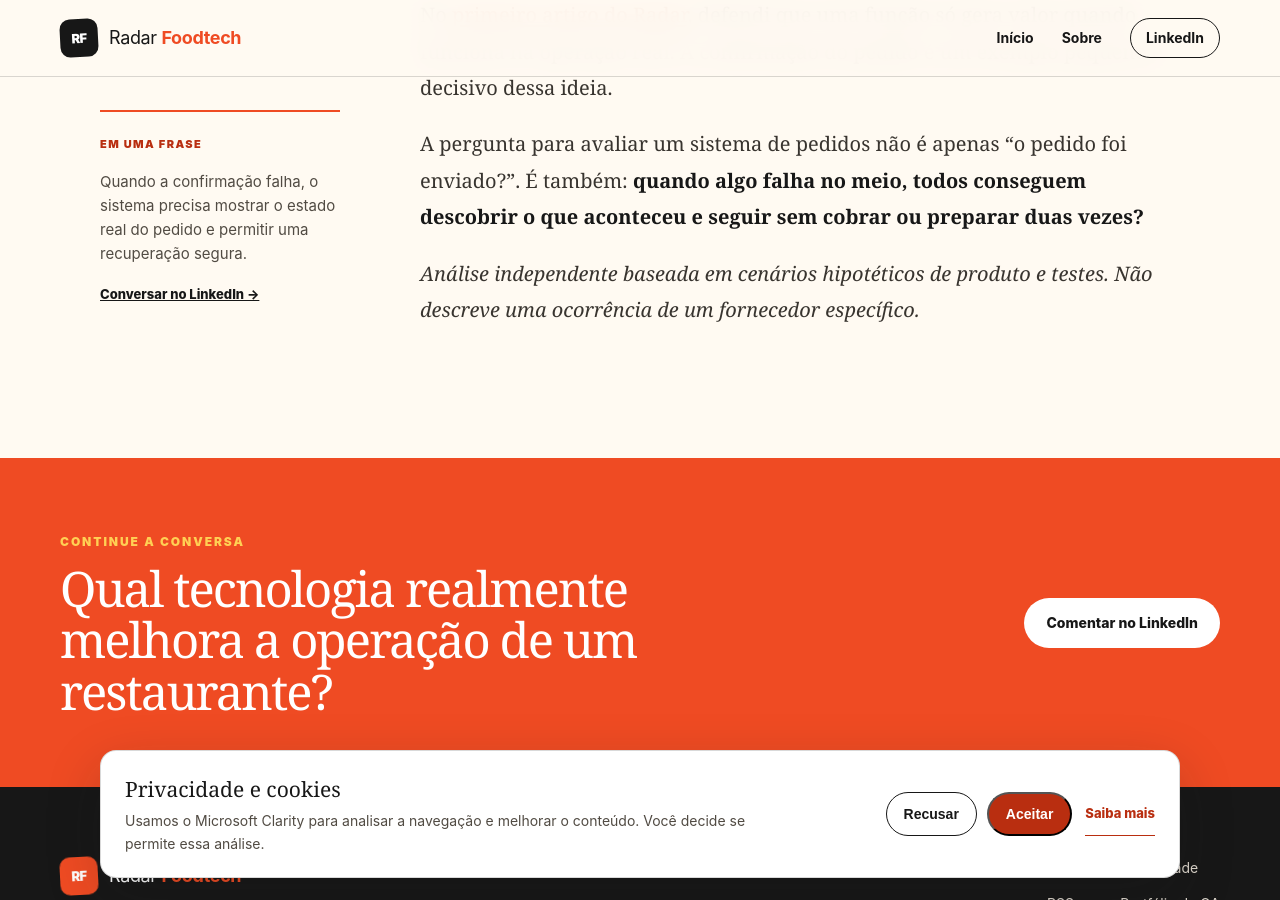
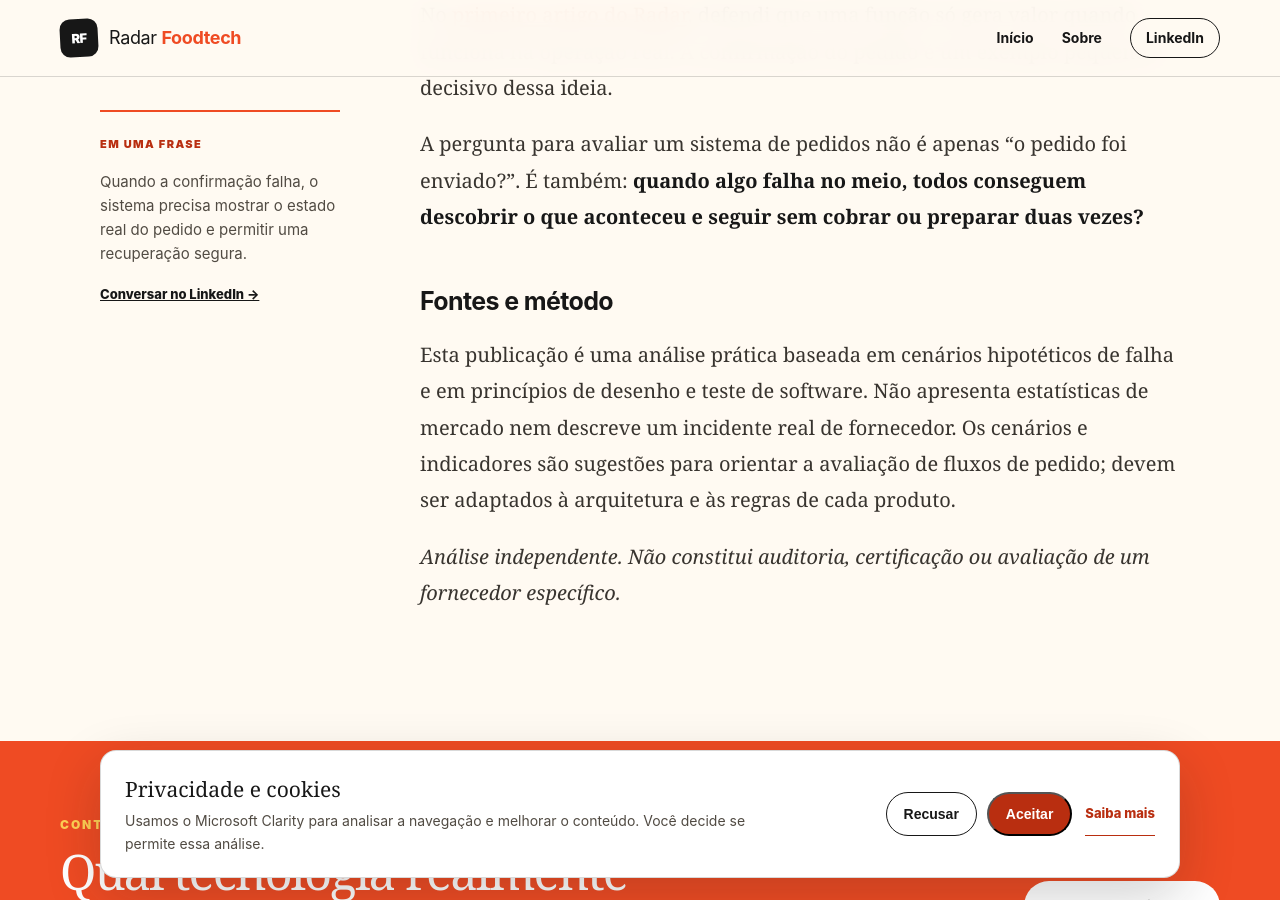
Before and after one commit to inforf/radar-foodtech, a Jekyll site: the page built from _posts/2026-09-27-o-pedido-foi-feito-e-se-a-confirmacao-nao-chegar.md, in a window 1280 px wide and 900 px high, scrolled down 4865 px. Built offline with Jekyll 4.4.1, drawn with Linux system fonts in a browser that asks for light colours.

Commit message:
editorial: add sources and methodology section

```diff
--- a/_posts/2026-09-27-o-pedido-foi-feito-e-se-a-confirmacao-nao-chegar.md
+++ b/_posts/2026-09-27-o-pedido-foi-feito-e-se-a-confirmacao-nao-chegar.md
@@ -58,4 +58,8 @@ No [primeiro artigo do Radar]({{ '/artigos/o-cardapio-digital-ainda-tem-futuro/'
 
 A pergunta para avaliar um sistema de pedidos não é apenas “o pedido foi enviado?”. É também: **quando algo falha no meio, todos conseguem descobrir o que aconteceu e seguir sem cobrar ou preparar duas vezes?**
 
-*Análise independente baseada em cenários hipotéticos de produto e testes. Não descreve uma ocorrência de um fornecedor específico.*
+### Fontes e método
+
+Esta publicação é uma análise prática baseada em cenários hipotéticos de falha e em princípios de desenho e teste de software. Não apresenta estatísticas de mercado nem descreve um incidente real de fornecedor. Os cenários e indicadores são sugestões para orientar a avaliação de fluxos de pedido; devem ser adaptados à arquitetura e às regras de cada produto.
+
+*Análise independente. Não constitui auditoria, certificação ou avaliação de um fornecedor específico.*
```
